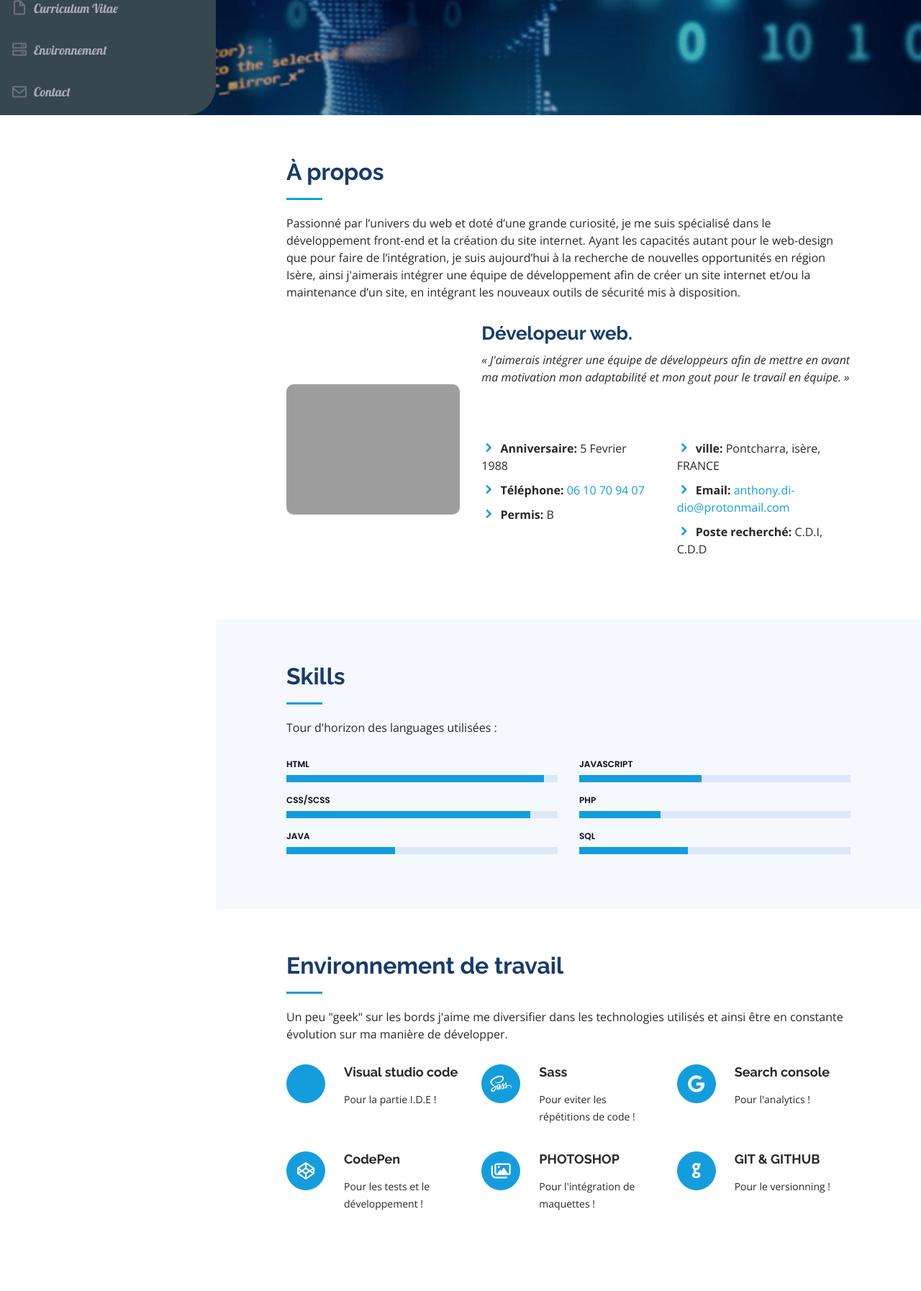
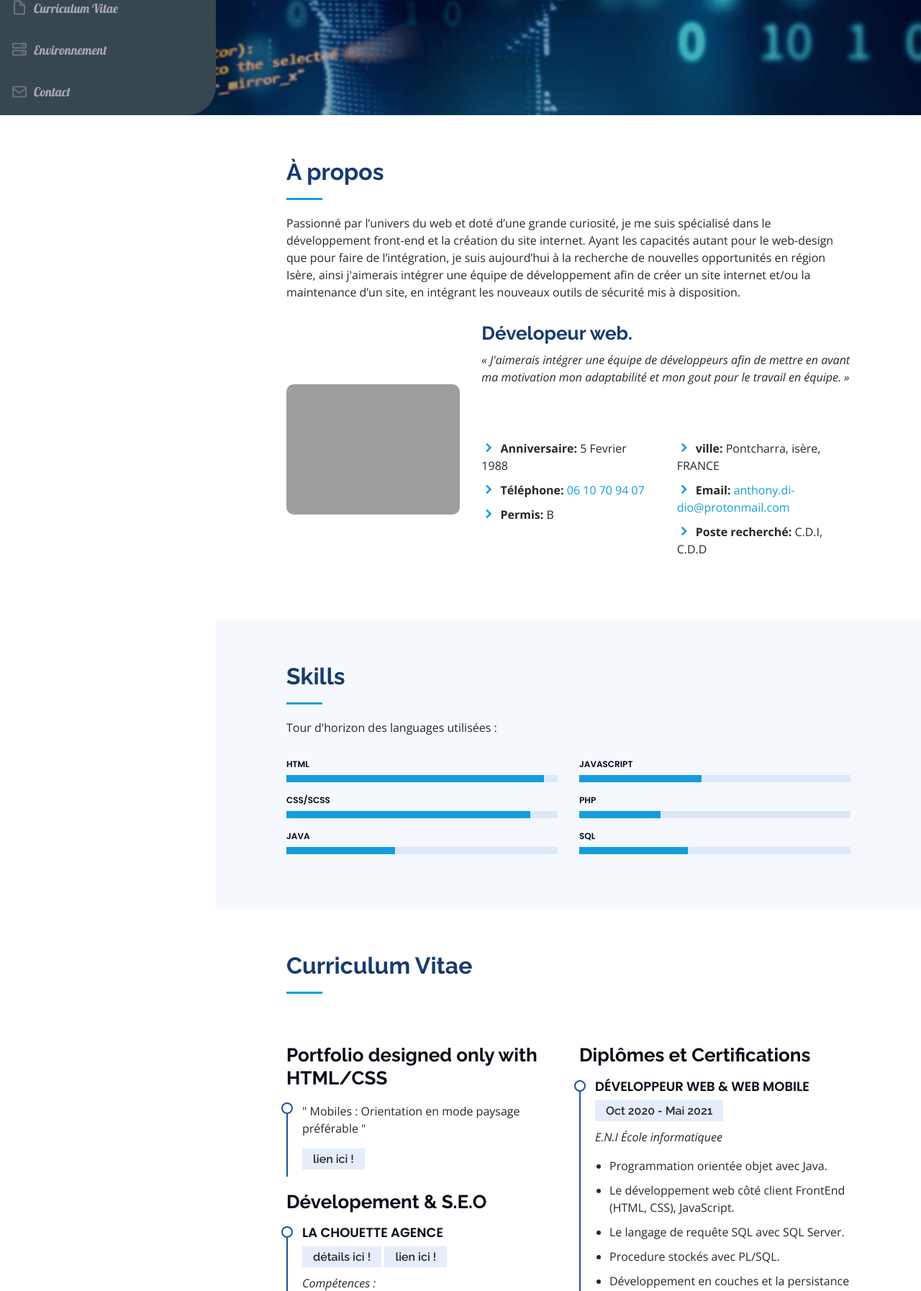
Before and after one commit to antho635/i-cv, a PHP site: page / in a window 1280 px wide. Shown: the part 640-2434 px from the top of the page at 72% size. Run offline with PHP 8.4, Linux system fonts and the light colour scheme; some libraries are stand-ins or nearby versions; grey boxes are pictures that could not be loaded.

Commit message:
refac finis icones echec integration

```diff
--- a/assets/css/styles.scss
+++ b/assets/css/styles.scss
@@ -55,6 +55,8 @@
         justify-content: center;
         margin: auto;
         font-size: 2em;
+        font-style: italic;
+        font-weight: lighter;
     }
 
     .social-links {
@@ -798,10 +800,6 @@
         line-height: 24px;
         font-size: 14px;
     }
-
-    #html {
-        background-image: url("../img/iconesComp/html.png")
-    }
     /*--------------------------------------------------------------
 # Testimonials
 --------------------------------------------------------------*/
@@ -900,10 +898,6 @@
     /*--------------------------------------------------------------
 # Contact
 --------------------------------------------------------------*/
-
-    .contact {
-        padding-bottom: 130px;
-    }
 
     .contact .info {
         padding: 100px 50px;
--- a/index.html
+++ b/index.html
@@ -41,7 +41,7 @@
 
             <div class="profile">
                 <img src="assets/img/profile-img.jpg" alt="photo de profile" class="img-fluid rounded-circle">
-                <h1 class="text-light" id="titre1"><a href="index.html">Développeur web & mobile</a></h1>
+                <h1 class="text-light" id="titre1"><a href="index.html">Développeur web & web mobile</a></h1>
                 <div class="social-links mt-3 text-center">
                     <a href="https://github.com/antho635" class="github" alt="GITHUB,QR-code en bas"><i
                             class="icofont-github"></i></a>
@@ -77,7 +77,7 @@
                 <h1 id="kipik" class="cracked" data-name="ANTHONY DI DIO">
                     ANTHONY DI DIO</h1>
             </div>
-            <p class="text-effect">Je suis <span class="typed" data-typed-items="Designer, Développeur, Intégrateur"></span></p>
+            <p class="text-effect">Je suis <span class="typed" data-typed-items="Designer, Développeur, Intégrateur, Passionné"></span></p>
         </div>
     </section>
     <!-- TITRE ANIMÉ -->
@@ -194,51 +194,6 @@
             </div>
         </section>
         <!-- SKILLS -->
-
-        <!-- ======= ICONES COMPETENCES ======= -->
-        <section id="services" class="services">
-            <div class="container">
-                <div class="section-title">
-                    <h2>Environnement de travail</h2>
-                    <p>Un peu "geek" sur les bords j'aime me diversifier dans les technologies utilisés et ainsi être en constante évolution sur ma manière de développer.</p>
-                </div>
-                <div class="row">
-                    <div class="col-lg-4 col-md-6 icon-box" data-aos="fade-up" data-aos-delay="400">
-                        <div class="icon">
-                            <div id="html"></div>
-                        </div>
-                        <h4 class="title">Visual studio code</h4>
-                        <p class="description">Pour la partie I.D.E !</p>
-                    </div>
-                    <div class="col-lg-4 col-md-6 icon-box" data-aos="fade-up">
-                        <div class="icon"><i class="fab fa-sass"></i></div>
-                        <h4 class="title">Sass</h4>
-                        <p class="description">Pour eviter les répétitions de code !</p>
-                    </div>
-                    <div class="col-lg-4 col-md-6 icon-box" data-aos="fade-up" data-aos-delay="100">
-                        <div class="icon"><i class="fab fa-google"></i></div>
-                        <h4 class="title">Search console</h4>
-                        <p class="description">Pour l'analytics !</p>
-                    </div>
-                    <div class="col-lg-4 col-md-6 icon-box" data-aos="fade-up" data-aos-delay="200">
-                        <div class="icon"><i class="fab fa-codepen"></i></div>
-                        <h4 class="title">CodePen</h4>
-                        <p class="description">Pour les tests et le développement !</p>
-                    </div>
-                    <div class="col-lg-4 col-md-6 icon-box" data-aos="fade-up" data-aos-delay="300">
-                        <div class="icon"><i class="far fa-images"></i></div>
-                        <h4 class="title">PHOTOSHOP</h4>
-                        <p class="description">Pour l'intégration de maquettes !</p>
-                    </div>
-                    <div class="col-lg-4 col-md-6 icon-box" data-aos="fade-up" data-aos-delay="300">
-                        <div class="icon"><i class="icofont-github"></i></div>
-                        <h4 class="title">GIT &amp; GITHUB</h4>
-                        <p class="description">Pour le versionning !</p>
-                    </div>
-                </div>
-            </div>
-        </section>
-        <!-- ICONES COMPETENCES -->
 
         <!-- ======= CURRICULUM VITAE ======= -->
         <section id="resume" class="resume">
@@ -373,7 +328,7 @@
         <!-- CURRICULUM VITAE -->
 
         <!-- ======= ENVIRONNEMENTS ======= -->
-        <section id="services" class="services">
+        <section id="services" class="services section-bg">
             <div class="container">
                 <div class="section-title">
                     <h2>Environnement de travail</h2>
@@ -416,7 +371,7 @@
         <!-- ENVIRONNEMENT -->
 
         <!-- ======= RECOMENDATIONS ======= -->
-        <section id="testimonials" class="testimonials section-bg">
+        <section id="testimonials" class="testimonials">
             <div class="container">
                 <div class="section-title">
                     <h2>Recomendations</h2>
@@ -459,7 +414,7 @@
         <!-- RECOMENDATIONS -->
 
         <!-- ======= CONTACT ======= -->
-        <section id="contact" class="contact">
+        <section id="contact" class="contact section-bg">
             <div id="container-contact" class="container">
                 <div id="box-titre-contact" class="section-title">
                     <h2>Contact</h2>
```
Also changed, not shown: assets/css/styles.css (+2 -8 lines), assets/css/layout.css, 2 other files.
